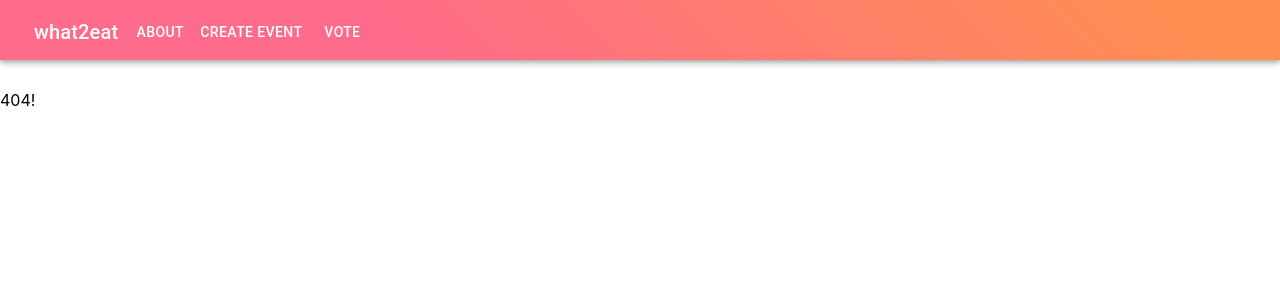
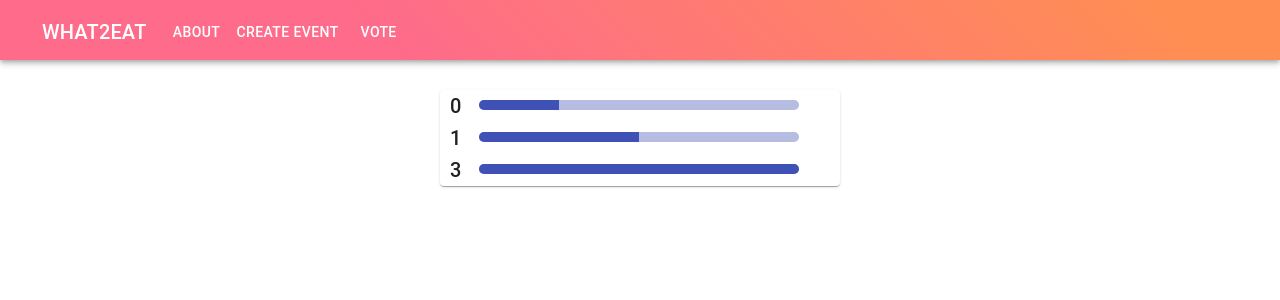
Before and after one commit to gabby-delforge/what2eat, a React (Create React App) app: page /results in a window 1280 px wide. Before the commit this address had no page. Shown: the top 300 px of the page. Built offline with nearby package versions, Linux system fonts and the light colour scheme.

Commit message:
added a results page

```diff
--- a/src/App.css
+++ b/src/App.css
@@ -147,3 +147,17 @@
   width: 80%;
   padding: 5%;
 }
+.progress-bar {
+  height: 10px !important;
+  width: 80%;
+  margin: 10px 10px;
+  border-radius: 20px;
+}
+.result-container {
+  display: flex;
+}
+.result-child {
+  margin-left: 10px !important;
+  margin-right: 7px !important;
+
+}
--- a/src/App.js
+++ b/src/App.js
@@ -13,10 +13,11 @@ export default function App() {
     <div className="App">
       <AppBar position="static" className="navbar">
       <Toolbar>
-
+      <Button color="inherit" component = {NavLink} to = "/">
         <Typography variant="h6" className="navbar-text">
           what2eat
         </Typography>
+        </Button>
 
           <Button color="inherit" component = {NavLink} to = "/">
             About
--- /dev/null
+++ b/src/Result.js
@@ -0,0 +1,54 @@
+import React, { Component } from "react";
+import "./App.css";
+import TextField from "@material-ui/core/TextField";
+import Paper from "@material-ui/core/Paper";
+import Button from "@material-ui/core/Button";
+import LinearProgress from "@material-ui/core/LinearProgress";
+import Typography from "@material-ui/core/Typography";
+
+import {NavLink, Redirect} from 'react-router-dom';
+
+export default class EventSearch extends Component {
+  constructor(props) {
+    super(props);
+    this.state = {
+      results : {
+        "0": 10,
+        "1": 20,
+        "3": 40
+      }
+     };
+  }
+  normalize_value = (value) => {
+    let max = 0
+    let min = 0
+    let results = Object.values(this.state.results).slice()
+    console.log(results)
+    results.map(val => {
+      if (val < min) {
+        min = val
+      }
+      if (val > max) {
+        max = val
+      }
+    })
+    console.log(max, min)
+    return (value - min) * 100 / (max - min)
+  }
+
+  render() {
+    return (<Paper className="create-event">
+    {Object.keys(this.state.results).map(item =>
+      <div className = "result-container">
+        <Typography variant="h6" className = "result-child">
+          {item}
+        </Typography>
+        <LinearProgress variant="determinate" value={this.normalize_value(this.state.results[item])} color="primary" className = "progress-bar"/>
+        <br/>
+      </div>
+  )}
+
+      </Paper>
+    );
+  }
+}
--- a/src/index.js
+++ b/src/index.js
@@ -8,6 +8,7 @@ import RestaurantPoll from "./RestaurantPoll";
 import EventCreator from "./EventCreator";
 import Vote from "./Vote";
 import EventSearch from "./EventSearch"
+import Result from "./Result"
 
 const HomePage = () => (
   <div>
@@ -37,13 +38,19 @@ const DefaultVote = () => (
     <EventSearch/>
   </div>
 );
+const ResultPage = () => (
+  <div>
+    <App/>
+    <Result/>
+  </div>
+);
 const routes = (
   <BrowserRouter>
     <Switch>
       <Route path="/" component = {HomePage} exact = {true}/>
       <Route path="/vote" component = {DefaultVote} exact = {true}/>
-
       <Route path="/vote/:id" component = {VotePage}/>
+      <Route path="/results" component = {ResultPage}/>
       <Route component = {NotFoundPage}/>
     </Switch>
   </BrowserRouter>
```
